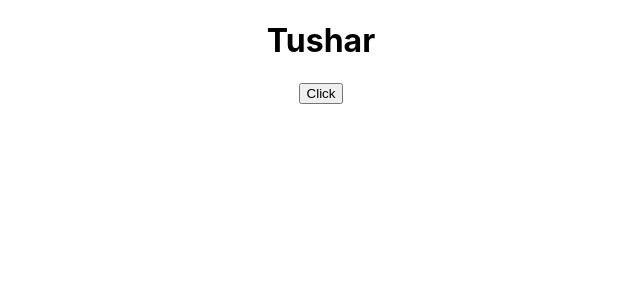
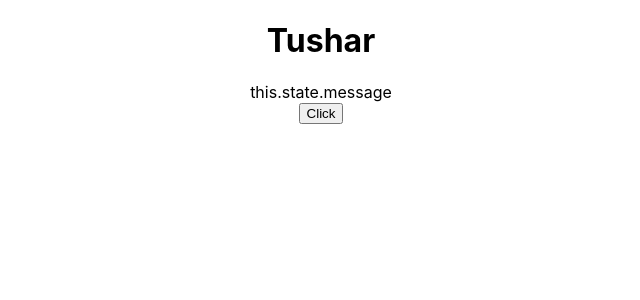
Before and after one commit to tusharkawsar/react-hello-world, a React (Create React App) app in the folder hello-world/: page / in a window 1280 px wide. Shown: the top 300 px of the page, without its empty margins (319-959 px from the left). Built offline with nearby package versions, Linux system fonts and the light colour scheme.

Commit message:
Event binding problems and solution using arrow function

```diff
--- a/hello-world/src/App.js
+++ b/hello-world/src/App.js
@@ -5,12 +5,14 @@ import WelcomeClass from "components/WelcomeClass";
 import State from "components/State";
 import Counter from "components/Counter";
 import FunctionClick from "components/FunctionClick";
+import EventBind from "components/EventBind";
 
 function App() {
     return (
         <div className="App">
             <h1>Tushar</h1>
-            <FunctionClick />
+            <EventBind />
+            {/* <FunctionClick /> */}
             {/* <State /> */}
             {/* <Counter /> */}
             {/* <Greet></Greet>
--- /dev/null
+++ b/hello-world/src/components/EventBind.js
@@ -0,0 +1,32 @@
+import React, { Component } from "react";
+
+class EventBind extends Component {
+    constructor(props) {
+        super(props);
+
+        this.state = {
+            message: "hello",
+        };
+    }
+
+    clickHandler() {
+        console.log("Button clicked");
+    }
+
+    render() {
+        return (
+            <div>
+                <div>this.state.message</div>
+                <button
+                    onClick={() =>
+                        this.clickHandler()
+                    }
+                >
+                    Click
+                </button>
+            </div>
+        );
+    }
+}
+
+export default EventBind;
```
Also changed, not shown: 1 other file (tests, documents, lock files or other folders).
